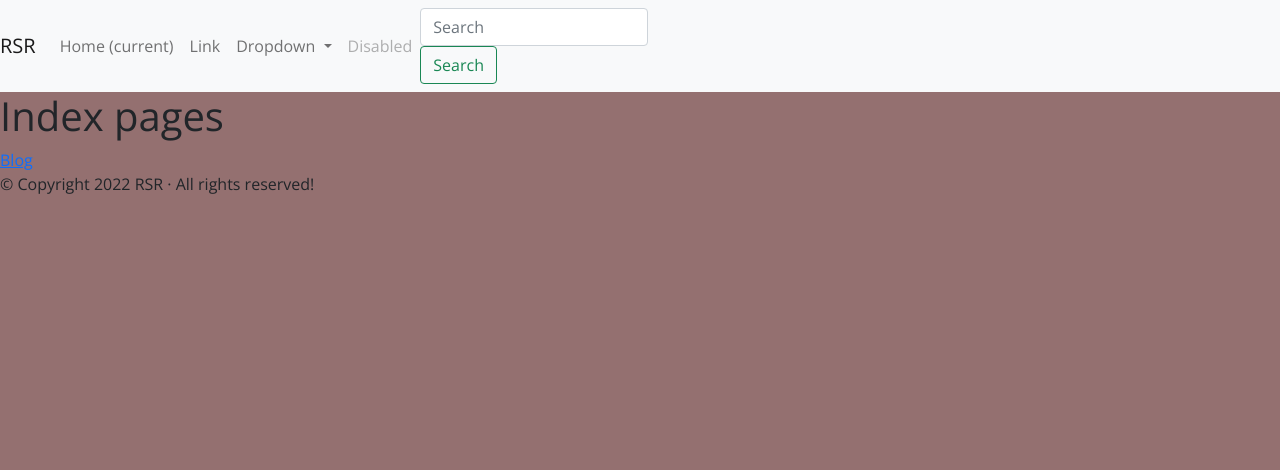
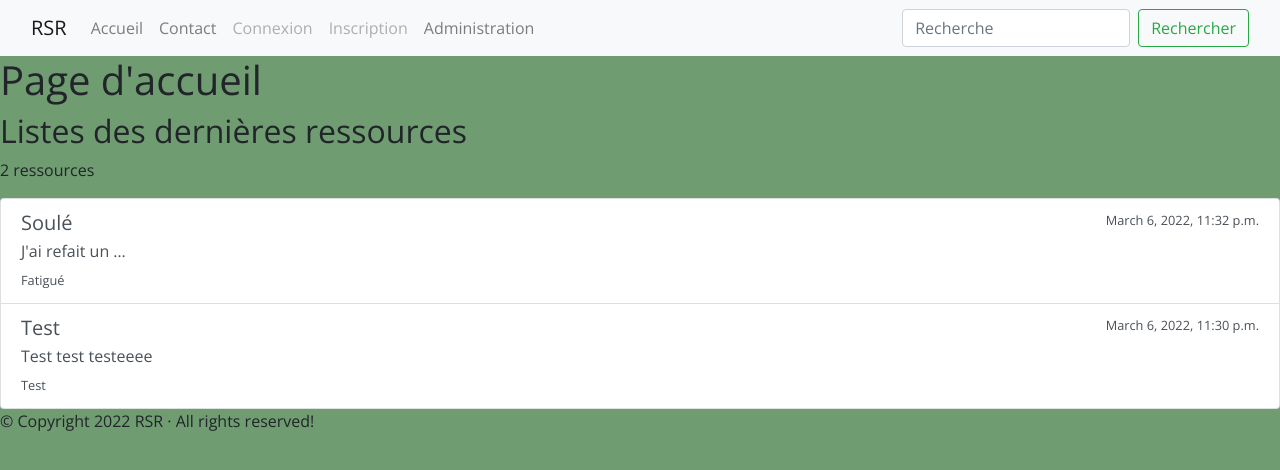
Before and after one commit to learejou/RSR_CUBE, a Django app: page / in a window 1280 px wide. Shown: the top 470 px of the page. Run offline with Django 4.2, Linux system fonts and the light colour scheme; data comes from the database, SQL or seed files in the repository; some libraries are stand-ins or nearby versions.

Commit message:
Ajout première page + page ressources
Ajout de la page d'accueil avec pour l'instant uniquement la partie "Plus récent"

```diff
--- a/RSR/admin.py
+++ b/RSR/admin.py
@@ -1,5 +1,5 @@
 from django.contrib import admin
 
-from .models import Post
+from .models import Ressources
 # Register your models here.
-admin.site.register(Post)
+admin.site.register(Ressources)
--- a/RSR/models.py
+++ b/RSR/models.py
@@ -14,58 +14,63 @@ class TimeModel(models.Model):
 
 
 class Citoyen(TimeModel):
-    id_Citoyen = models.BigAutoField(primary_key=True)
-    Nom = models.CharField(max_length=50)
-    Prenom = models.CharField(max_length=50)
-    Date_naissance = models.DateField('Date de naissance')
-    Mail = models.EmailField(max_length=75)
-    Actif = models.BooleanField()
+    nom = models.CharField(max_length=50)
+    prenom = models.CharField(max_length=50)
+    date_naissance = models.DateField('Date de naissance')
+    mail = models.EmailField(max_length=75)
+    actif = models.BooleanField()
+
+    def __str__(self):
+        return self.mail
 
 
 class Ressources(TimeModel):
-    id_Ressources = models.BigAutoField(primary_key=True)
-    Titre = models.CharField(max_length=100)
-    Auteur = models.CharField(max_length=100)
-    Stockage = models.CharField(max_length=500)
-    Valide = models.BooleanField()
+    titre = models.CharField(max_length=100)
+    auteur = models.CharField(max_length=100)
+    stockage = models.TextField()
+    valide = models.BooleanField()
+
+    def __str__(self):
+        return self.titre
 
 
 class Consule(TimeModel):
-    id_Citoyen = models.ForeignKey(Citoyen, on_delete=models.CASCADE)
-    id_Ressources = models.ForeignKey(Ressources, on_delete=models.CASCADE)
-    Favoris = models.BooleanField()
-    Exploite = models.BooleanField()
-    Sauvegarde = models.BooleanField()
+    id_citoyen = models.ForeignKey(Citoyen, on_delete=models.CASCADE)
+    id_ressources = models.ForeignKey(Ressources, on_delete=models.CASCADE)
+    favoris = models.BooleanField()
+    exploite = models.BooleanField()
+    sauvegarde = models.BooleanField()
+
+    def __str__(self):
+        return self.id_citoyen
 
 
 class Role(TimeModel):
-    id_Role = models.BigAutoField(primary_key=True)
-    Libelle = models.CharField(max_length=20)
+    libelle = models.CharField(max_length=20)
+
+    def __str__(self):
+        return self.libelle
 
 
 class Groupe(TimeModel):
-    id_Groupe = models.BigAutoField(primary_key=True)
-    Nom = models.CharField(max_length=50)
+    nom = models.CharField(max_length=50)
+
+    def __str__(self):
+        return self.nom
 
 
 class Commentaire(TimeModel):
-    id_Com = models.BigAutoField(primary_key=True)
-    id_Ressources = models.ForeignKey(Ressources, on_delete=models.CASCADE)
-    Auteur = models.CharField(max_length=100)
-    Commentaire = models.TextField()
+    id_ressources = models.ForeignKey(Ressources, on_delete=models.CASCADE)
+    auteur = models.CharField(max_length=100)
+    commentaire = models.TextField()
 
+    def __str__(self):
+        return self.id_com
 
 class Reponse(TimeModel):
-    id_Reponse = models.BigAutoField(primary_key=True)
-    id_Commentaire = models.ForeignKey(Commentaire, on_delete=models.CASCADE)
-    Auteur = models.CharField(max_length=100)
-    Reponse = models.TextField()
-
-
-# Test
-class Post(TimeModel):
-    title = models.CharField(max_length=255)
-    body = models.TextField()
+    id_commentaire = models.ForeignKey(Commentaire, on_delete=models.CASCADE)
+    auteur = models.CharField(max_length=100)
+    reponse = models.TextField()
 
     def __str__(self):
-        return self.title
+        return self.auteur
--- a/RSR/templates/blog/index.html
+++ b/RSR/templates/ressources/index.html
@@ -5,9 +5,9 @@
 
     {% for post in posts %}
         <article>
-            <h2><a href="{% url 'blog:show' id=post.id %}">#{{ post.id }} - {{ post.title|upper }}</a></h2>
+            <h2><a href="{% url 'ressources:show' id=post.id %}">#{{ post.id }} - {{ post.title|upper }}</a></h2>
             <p>{{ post.body|truncatewords:3 }}</p>
-            <a href="{% url 'blog:show' id=post.id %}">Lire la suite</a>
+            <a href="{% url 'ressources:show' id=post.id %}">Lire la suite</a>
         </article>
         {% if not forloop.last %}
         <hr>
--- a/RSR/urls.py
+++ b/RSR/urls.py
@@ -2,11 +2,8 @@ from django.contrib import admin
 from django.urls import path, re_path
 from . import views
 
-app_name = 'blog'
+app_name = 'ressources'
 
 urlpatterns = [
-    path('', views.index, name='index'),
-    re_path('p/(?P<id>[0-9]+)$', views.show, name='show'),
-    #Ou alors :
-    # path('posts/<int:id>', views.show),
+    re_path('r/(?P<id>[0-9]+)$', views.show_ressource, name='show_ressource')
 ]
--- a/RSR_CUBE/urls.py
+++ b/RSR_CUBE/urls.py
@@ -21,7 +21,7 @@ from . import views
 
 urlpatterns = [
     path('', views.home, name='home'),
-    path('blog/', include('RSR.urls')), #Ici le nom est dans le urls.py du dossier RSR
-    path('admin/', admin.site.urls, name='admin'),
+    path('ressources/', include('RSR.urls')),
+    path('admin/', admin.site.urls),
     path('contact/', views.contact, name='contact'),
 ]
--- a/RSR_CUBE/views.py
+++ b/RSR_CUBE/views.py
@@ -1,9 +1,14 @@
 from django.shortcuts import render
+from django.contrib import admin
 
+from RSR.models import Ressources
 
 def home(request):
-    return render(request, 'pages/index.html')
-
+    ressources = Ressources.objects.all().order_by('-created_at')
+    return render(request, 'pages/index.html', {'ressources': ressources})
 
 def contact(request):
     return render(request, 'pages/contact.html')
+
+def toto(request):
+    return render(request, admin.site.urls)
--- a/static/css/styles.css
+++ b/static/css/styles.css
@@ -21,5 +21,5 @@
 /* Main Styles */
 body{
     font-family: 'Open Sans', Arial, Helvetica, sans-serif;
-    background-color: #4100008f;
+    background-color: #0050048f;
 }
--- a/templates/layouts/_nav.html
+++ b/templates/layouts/_nav.html
@@ -1,35 +1,29 @@
 <nav class="navbar navbar-expand-lg navbar-light bg-light">
+    <div class="container-fluid">
         <a class="navbar-brand" href="#">RSR</a>
-    <button class="navbar-toggler" type="button" data-toggle="collapse" data-target="#navbarSupportedContent" aria-controls="navbarSupportedContent" aria-expanded="false" aria-label="Toggle navigation">
-      <span class="navbar-toggler-icon"></span>
-    </button>
 
         <div class="collapse navbar-collapse" id="navbarSupportedContent">
-      <ul class="navbar-nav mr-auto">
-        <li class="nav-item active">
-          <a class="nav-link" href="#">Home <span class="sr-only">(current)</span></a>
+        <ul class="navbar-nav me-auto mb-2 mb-lg-0">
+            <li class="nav-item">
+            <a class="nav-link" href="{% url 'home' %}">Accueil</a>
             </li>
             <li class="nav-item">
-          <a class="nav-link" href="#">Link</a>
-        </li>
-        <li class="nav-item dropdown">
-          <a class="nav-link dropdown-toggle" href="#" id="navbarDropdown" role="button" data-toggle="dropdown" aria-haspopup="true" aria-expanded="false">
-            Dropdown
-          </a>
-          <div class="dropdown-menu" aria-labelledby="navbarDropdown">
-            <a class="dropdown-item" href="#">Action</a>
-            <a class="dropdown-item" href="#">Another action</a>
-            <div class="dropdown-divider"></div>
-            <a class="dropdown-item" href="#">Something else here</a>
-          </div>
+            <a class="nav-link" href="{% url 'contact' %}">Contact</a>
             </li>
             <li class="nav-item">
-          <a class="nav-link disabled" href="#">Disabled</a>
+            <a class="nav-link disabled" href="#">Connexion</a> <!-- Ajouter le chemin de connexion -->
+            </li>
+            <li class="nav-item">
+                <a class="nav-link disabled" href="#">Inscription</a>  <!-- Ajouter le chemin d'inscription -->
+            </li>
+            <li class="nav-item">
+                <a class="nav-link" href="/admin">Administration</a>
             </li>
         </ul>
-      <form class="form-inline my-2 my-lg-0">
-        <input class="form-control mr-sm-2" type="search" placeholder="Search" aria-label="Search">
-        <button class="btn btn-outline-success my-2 my-sm-0" type="submit">Search</button>
+        <form class="d-flex">
+            <input class="form-control me-2" type="search" placeholder="Recherche" aria-label="Search">
+            <button class="btn btn-outline-success" type="submit">Rechercher</button>
         </form>
         </div>
+    </div>
   </nav>
--- a/templates/layouts/base.html
+++ b/templates/layouts/base.html
@@ -8,6 +8,7 @@
     <meta name="viewport" content="width=device-width, initial-scale=1.0">
     <link rel="stylesheet" type="text/css" href="https://cdnjs.cloudflare.com/ajax/libs/normalize/8.0.1/normalize.min.css">
     <link rel="stylesheet" type="text/css" href="{% static 'css/bootstrap.min.css' %}" >
+    <link rel="stylesheet" href="https://cdn.jsdelivr.net/npm/bootstrap@4.5.3/dist/css/bootstrap.min.css" integrity="sha384-TX8t27EcRE3e/ihU7zmQxVncDAy5uIKz4rEkgIXeMed4M0jlfIDPvg6uqKI2xXr2" crossorigin="anonymous">
     <link rel="stylesheet" type="text/css" href="{% static 'css/styles.css' %}">
     <link rel="shortcut icon" type="image/png" href="{% static 'favicon.ico' %}"/>
     <script src="{% static 'js/bootstrap.min.js' %}"></script>
--- a/templates/pages/index.html
+++ b/templates/pages/index.html
@@ -3,7 +3,20 @@
 {% block title %} Home page {% endblock %}
 
 {% block content %}
-    <h1>Index pages</h1>
+    <h1>Page d'accueil</h1>
 
-    <a href="{% url 'blog:index' %}"> Blog </a>
+    <h2>Listes des dernières ressources</h2>
+    <p>{{ ressources|length }} ressources</p>
+    <div class="list-group">
+        {% for ressource in ressources %}
+            <a href="{% url 'ressources:show_ressource' id=ressource.id %}" class="list-group-item list-group-item-action flex-column align-items-start">
+                <div class="d-flex w-100 justify-content-between">
+                <h5 class="mb-1">{{ ressource.titre }}</h5>
+                <small>{{ressource.created_at}}</small>
+                </div>
+                <p class="mb-1">{{ressource.stockage|truncatewords:3}}</p>
+                <small>{{ressource.auteur}}</small>
+            </a>
+        {% endfor %}
+    </div>
 {% endblock %}
```
Also changed, not shown: RSR/mocks.py (deleted, +0 -24 lines), RSR/templates/ressources/show_ressource.html (added, +9 -0 lines), RSR/views.py (+4 -14 lines), RSR/migrations/0001_initial.py, RSR/migrations/0002_alter_ressources_stockage.py (added), RSR/migrations/0002_post_created_at_post_updated_at.py (deleted), RSR/migrations/0003_remove_commentaire_date_remove_reponse_date_and_more.py (deleted), RSR/templates/ressources/show.html (renamed from RSR/templates/blog/show.html), db.sqlite3. Lines whose indentation alone changed are shown as unchanged.
